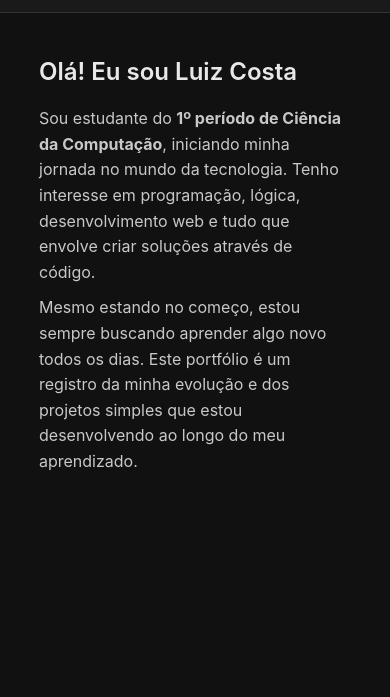
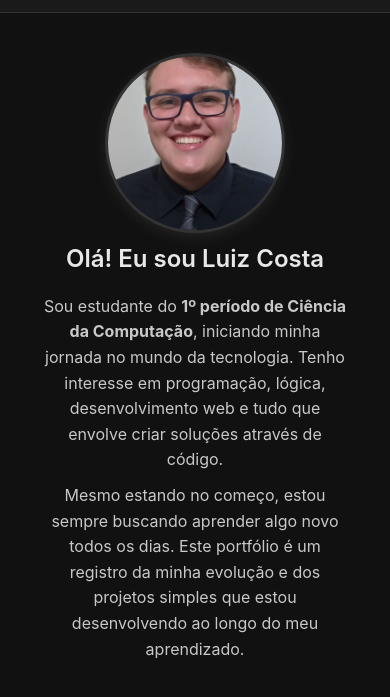
Before and after one commit to luizhlcosta/portfolio, a plain HTML site: page index.html in a window 390 px wide. Both pictures are taken after a click on the button "Claro / Escuro". Shown: the part 77-774 px from the top of the page. Drawn offline with Linux system fonts and the light colour scheme.

Commit message:
alteracoes

```diff
--- a/index.html
+++ b/index.html
@@ -21,9 +21,12 @@
     </header>
 
 
-    <!-- SEÇÃO SOBRE MIM -->
     <section class="sobre">
         <div class="sobre-container">
+            <div class="sobre-foto">
+            <img src="minha-foto.jpeg" alt="Foto de Luiz Costa">
+        </div>
+
             <h2>Olá! Eu sou <span class="destaque">Luiz Costa</span></h2>
             <p>
                 Sou estudante do <strong>1º período de Ciência da Computação</strong>, iniciando minha jornada no mundo da tecnologia.
--- a/style.css
+++ b/style.css
@@ -1,6 +1,3 @@
-/* Minimalist Portfolio Style + Dark Mode + Smooth Animations */
-
-/* Reset */
 * {
     margin: 0;
     padding: 0;
@@ -16,7 +13,6 @@ body {
     padding-bottom: 40px;
 }
 
-/* Dark Mode */
 body.dark {
     background: #111;
     color: #e8e8e8;
@@ -36,7 +32,6 @@ body.dark .projeto {
     border-color: #333;
 }
 
-/* Header */
 header {
     background: #ffffff;
     border-bottom: 1px solid #e0e0e0;
@@ -47,6 +42,31 @@ header {
     transition: background-color 0.35s ease, border-color 0.35s ease;
 }
 
+.sobre-foto img {
+    width: 180px;
+    height: 180px;
+    border-radius: 50%;
+    object-fit: cover;
+    border: 3px solid #e0e0e0;
+    box-shadow: 0 4px 15px rgba(0, 0, 0, 0.12);
+    transition: transform 0.3s ease;
+}
+
+.sobre-foto img:hover {
+    transform: scale(1.03);
+}
+
+body.dark .sobre-foto img {
+    border-color: #333;
+    box-shadow: 0 4px 15px rgba(255, 255, 255, 0.08);
+}
+
+@media (max-width: 700px) {
+    .sobre-container {
+        flex-direction: column;
+        text-align: center;
+    }
+}
 .navbar {
     display: flex;
     align-items: center;
@@ -75,7 +95,6 @@ header {
     opacity: 0.6;
 }
 
-/* Sections */
 section {
     width: 80%;
     max-width: 900px;
@@ -100,7 +119,6 @@ p {
     margin-bottom: 10px;
 }
 
-/* Projetos */
 .projeto {
     border: 1px solid #e0e0e0;
     border-radius: 10px;
@@ -116,12 +134,10 @@ p {
     box-shadow: 0 6px 20px rgba(0, 0, 0, 0.08);
 }
 
-/* Contato */
 .contato-lista p {
     margin-bottom: 8px;
 }
 
-/* Responsividade */
 @media (max-width: 600px) {
     .menu {
         gap: 10px;
```
Also changed, not shown: projetos.html (+7 -5 lines), script.js (+0 -7 lines), minha-foto.jpeg (added), 1 other file.
